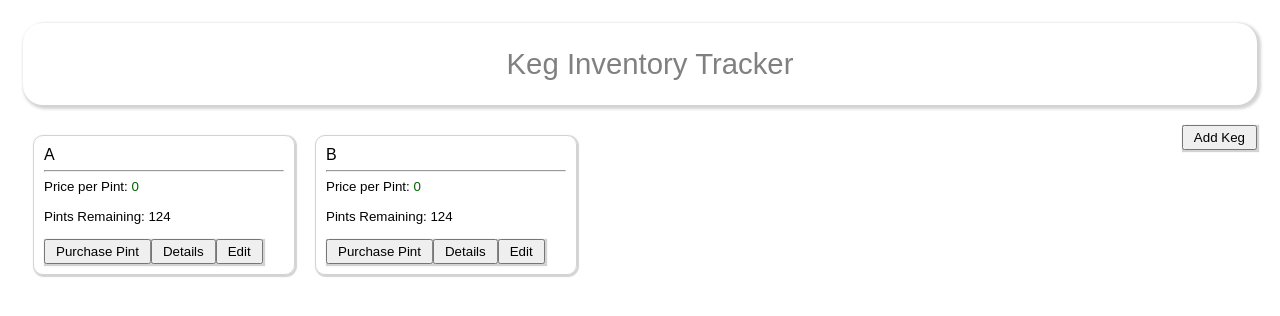
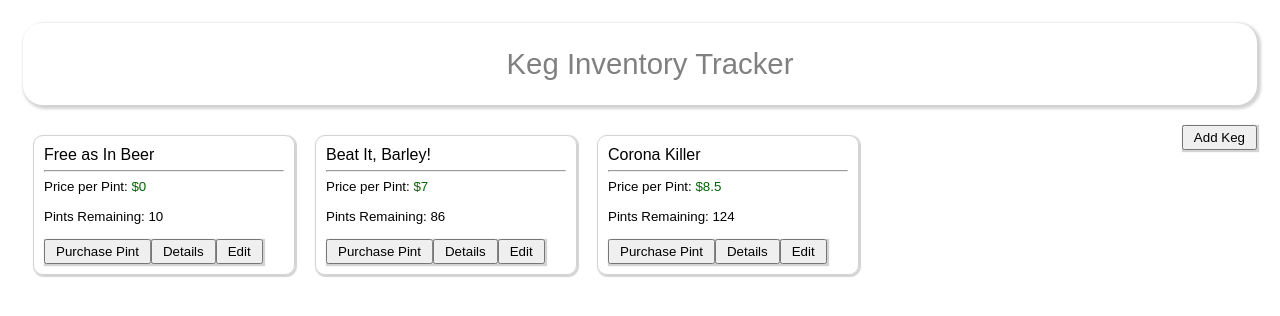
Before and after one commit to kentpmckinney/epi-tap-room, a React (Create React App) app: page / in a window 1280 px wide. Shown: the top 316 px of the page. Built offline with nearby package versions, Linux system fonts and the light colour scheme.

Commit message:
improve sample beer data

```diff
--- a/src/components/KegList/KegList.jsx
+++ b/src/components/KegList/KegList.jsx
@@ -102,8 +102,8 @@ class KegList extends React.Component {
                 <div><label htmlFor='keg-name'>Name: </label><input className='keg-name' id='keg-name' defaultValue={this.state.kegs[i].kegName}></input></div>
                 <hr />
                 <div><label htmlFor='keg-brand'>Brand: </label><input id='keg-brand' defaultValue={this.state.kegs[i].brand}></input></div>
-                <div><label htmlFor='keg-price'>Price per Pint: </label><input id='keg-price' defaultValue={this.state.kegs[i].pricePerPint}></input></div>
-                <div><label htmlFor='keg-alcohol'>Alcohol Content: </label><input id='keg-alcohol' defaultValue={this.state.kegs[i].alcoholContent}></input></div>
+                <div><label htmlFor='keg-price'>Price per Pint $: </label><input id='keg-price' defaultValue={this.state.kegs[i].pricePerPint}></input></div>
+                <div><label htmlFor='keg-alcohol'>Alcohol Content %: </label><input id='keg-alcohol' defaultValue={this.state.kegs[i].alcoholContent}></input></div>
                 <div><label htmlFor='keg-gluten'>Gluten Free: </label><input id='keg-gluten' defaultValue={this.state.kegs[i].isGlutenFree ? 'Yes' : 'No'}></input></div>
                 <div><label htmlFor='keg-vegan'>Vegan: </label><input id='keg-vegan' defaultValue={this.state.kegs[i].isVegan ? 'Yes' : 'No'}></input></div>
                 <div><label htmlFor='keg-pints'>Pints Remaining: </label><input id='keg-pints' defaultValue={this.state.kegs[i].pintsRemaining}></input></div>
@@ -128,14 +128,15 @@ class KegList extends React.Component {
                   <div className='keg-name'>{this.state.kegs[i].kegName}</div>
                   <hr />
                   <div><span>Brand: </span><span>{this.state.kegs[i].brand}</span></div>
-                  <div><span>Price per Pint: </span><span className='keg-price'>{this.state.kegs[i].pricePerPint}</span></div>
-                  <div><span>Alcohol Content: </span><span>{this.state.kegs[i].alcoholContent}</span></div>
+                  <div><span>Price per Pint: </span><span className='keg-price'>${this.state.kegs[i].pricePerPint}</span></div>
+                  <div><span>Alcohol Content: </span><span>{this.state.kegs[i].alcoholContent}%</span></div>
                   <div><span>Gluten Free: </span><span>{this.state.kegs[i].isGlutenFree ? 'Yes' : 'No'}</span></div>
                   <div><span>Vegan: </span><span>{this.state.kegs[i].isVegan ? 'Yes' : 'No'}</span></div>
                   <br />
-                  <div><span>Pints Remaining: </span><span>{this.state.kegs[i].pintsRemaining}</span></div>
-                  {this.state.kegs[i].pintsRemaining > 1 && this.state.kegs[i].pintsRemaining < 10 ? <div className='warning'>Almost Emtpy</div> : ''}
-                  {this.state.kegs[i].pintsRemaining <= 0 ? <div className='warning'>Out of Stock</div> : ''}
+                  <div><span>Pints Remaining: </span><span>{this.state.kegs[i].pintsRemaining}</span>
+                    {this.state.kegs[i].pintsRemaining > 1 && this.state.kegs[i].pintsRemaining < 10 ? <span className='warning'>Almost Emtpy</span> : ''}
+                    {this.state.kegs[i].pintsRemaining <= 0 ? <span className='warning'>Out of Stock</span> : ''}
+                  </div>
                   <br />
                   <button onClick={this.handleClickBackFromDetail} id={this.state.kegs[i].key}>Back</button>
                   <button onClick={this.handleClickEditKeg} id={this.state.kegs[i].key}>Edit</button>
@@ -145,11 +146,12 @@ class KegList extends React.Component {
                 <React.Fragment>
                   <div className='keg-name'>{this.state.kegs[i].kegName}</div>
                   <hr />
-                  <div><span>Price per Pint: </span><span className='keg-price'>{this.state.kegs[i].pricePerPint}</span></div>
+                  <div><span>Price per Pint: </span><span className='keg-price'>${this.state.kegs[i].pricePerPint}</span></div>
                   <br />
-                  <div><span>Pints Remaining: </span><span>{this.state.kegs[i].pintsRemaining}</span></div>
-                  {this.state.kegs[i].pintsRemaining > 0 && this.state.kegs[i].pintsRemaining < 10 ? <div className='warning'>Almost Emtpy</div> : ''}
-                  {this.state.kegs[i].pintsRemaining <= 0 ? <div className='warning'>Out of Stock</div> : ''}
+                  <div><span>Pints Remaining: </span><span>{this.state.kegs[i].pintsRemaining}</span>
+                    {this.state.kegs[i].pintsRemaining > 0 && this.state.kegs[i].pintsRemaining < 10 ? <span className='warning'>Almost Emtpy</span> : ''}
+                    {this.state.kegs[i].pintsRemaining <= 0 ? <span className='warning'>Out of Stock</span> : ''}
+                  </div>
                   <br />
                   <button onClick={() => {
                     this.handleClickPurchasePint(1, this.state.kegs[i].key);
--- a/src/components/KegList/KegList.scss
+++ b/src/components/KegList/KegList.scss
@@ -36,6 +36,7 @@
 
   .warning {
     color: red;
+    margin-left: 10px;
   }
 
 }
--- a/src/data.json
+++ b/src/data.json
@@ -1,21 +1,30 @@
 {
   "kegs": [
     {
-      "kegName": "A",
-      "brand": "",
+      "kegName": "Free as In Beer",
+      "brand": "Basic Beers",
       "pricePerPint": 0.00,
-      "alcoholContent": 0.00,
+      "alcoholContent": 3.50,
       "isGlutenFree": false,
-      "isVegan": false,
-      "pintsRemaining": 124
+      "isVegan": true,
+      "pintsRemaining": 10
     },
     {
-      "kegName": "B",
-      "brand": "",
-      "pricePerPint": 0.00,
-      "alcoholContent": 0.00,
+      "kegName": "Beat It, Barley!",
+      "brand": "Caring Crafts",
+      "pricePerPint": 7.00,
+      "alcoholContent": 8.50,
+      "isGlutenFree": true,
+      "isVegan": true,
+      "pintsRemaining": 86
+    },
+    {
+      "kegName": "Corona Killer",
+      "brand": "Dangerous Drafts",
+      "pricePerPint": 8.50,
+      "alcoholContent": 23.50,
       "isGlutenFree": false,
-      "isVegan": false,
+      "isVegan": true,
       "pintsRemaining": 124
     }
   ]
```
